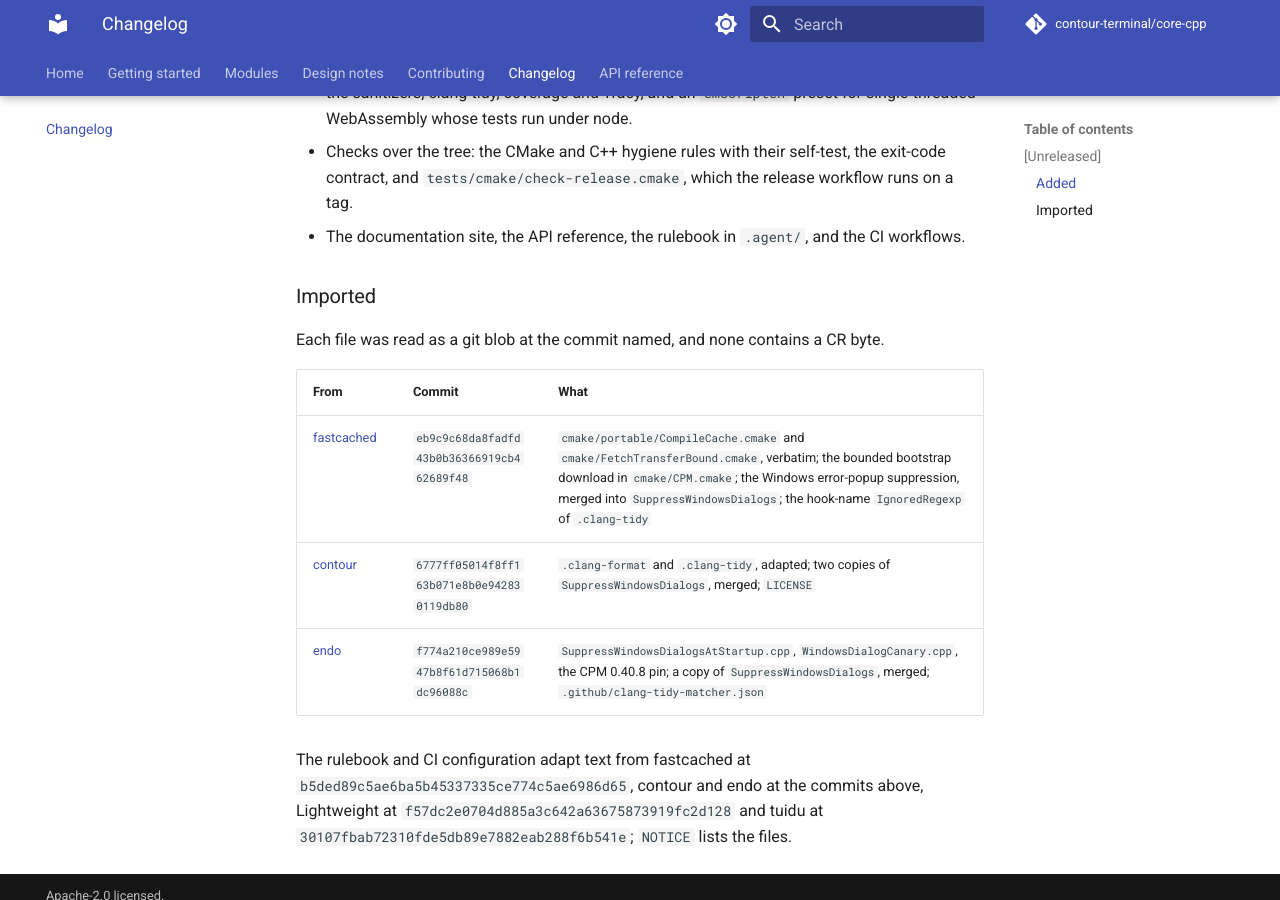
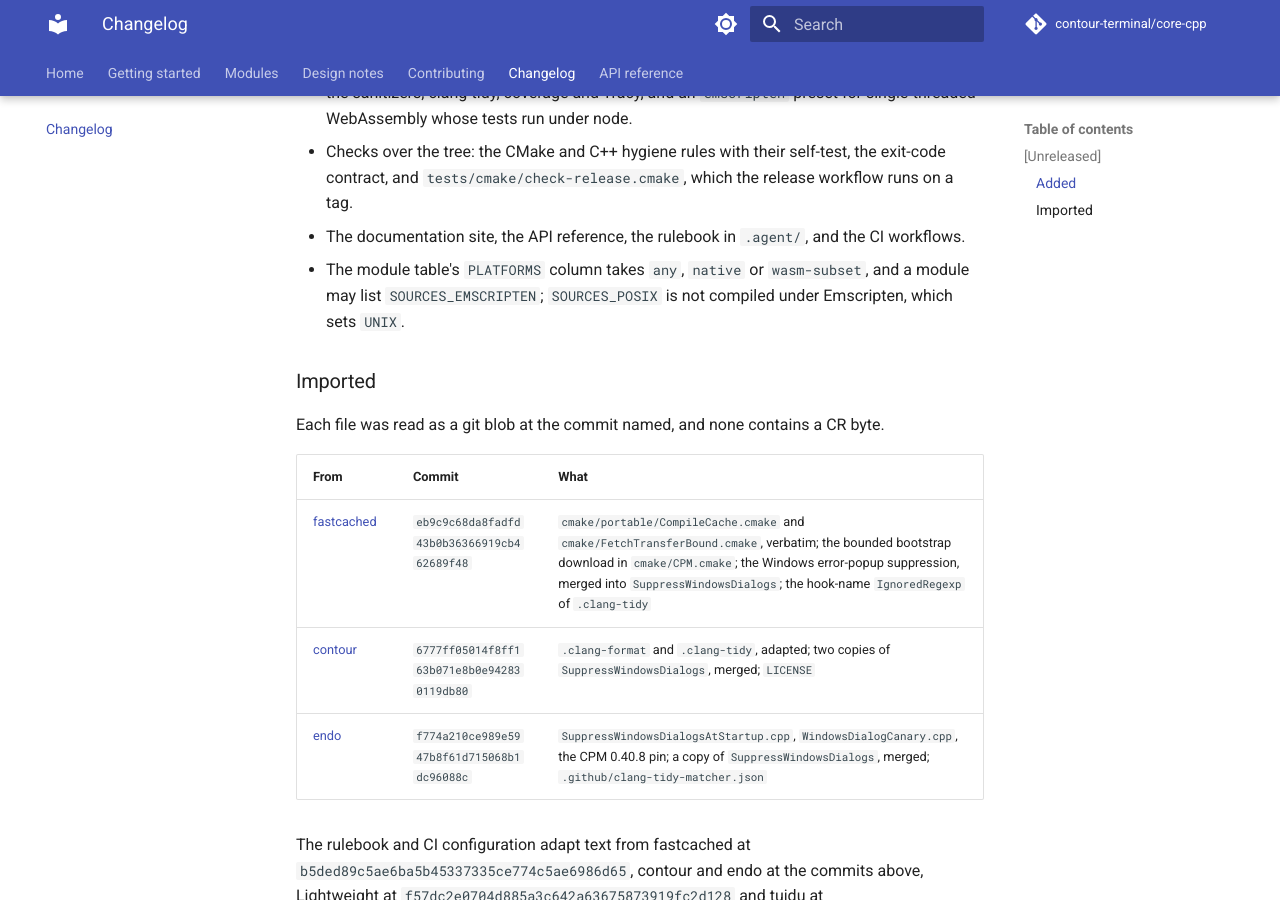
Before and after one commit to contour-terminal/core-cpp, an MkDocs documentation site: the page built from docs/changelog.md, in a window 1280 px wide and 900 px high, scrolled down 659 px. Built offline with MkDocs 1.6.1 and Material for MkDocs 9.7.7, drawn with Linux system fonts in a browser that asks for light colours; comment, search, counter and statistics services are not loaded.

Commit message:
cmake: compile no SOURCES_POSIX under Emscripten, and select a wasm subset
Emscripten sets UNIX, so the platform source table compiled every
SOURCES_POSIX file into a WebAssembly build, which has no pipes, signals,
sockets or processes for such a file to use. SOURCES_POSIX now means a
native POSIX system (UNIX and not EMSCRIPTEN), and a new SOURCES_EMSCRIPTEN
list is compiled under Emscripten only.

The module table's PLATFORMS column takes any, native or wasm-subset, as
Part I §1 specifies. Under Emscripten an `any` module compiles SOURCES and
SOURCES_EMSCRIPTEN, a `wasm-subset` module only SOURCES_EMSCRIPTEN, and a
`native` module is skipped as before. core_cpp_add_module() and
core_cpp_add_test() read the row, so a module's tests follow the same
selection.

tests/cmake/check-platform-sources.cmake runs core_cpp_selected_sources()
once per platform (Linux, macOS, FreeBSD, Windows, Emscripten, and the
subset on three of them), each in its own cmake -P because the table is
read when CoreCppTargets.cmake is included. With the old `UNIX` row it
fails exactly the two Emscripten scenarios. It runs under ctest as
core-cpp.platform-sources and in the style job.

Signed-off-by: Christian Parpart <christian@parpart.family>

```diff
--- a/CHANGELOG.md
+++ b/CHANGELOG.md
@@ -25,6 +25,8 @@ workflow refuses one without a section here.
 - Checks over the tree: the CMake and C++ hygiene rules with their self-test, the exit-code
   contract, and `tests/cmake/check-release.cmake`, which the release workflow runs on a tag.
 - The documentation site, the API reference, the rulebook in `.agent/`, and the CI workflows.
+- The module table's `PLATFORMS` column takes `any`, `native` or `wasm-subset`, and a module may
+  list `SOURCES_EMSCRIPTEN`; `SOURCES_POSIX` is not compiled under Emscripten, which sets `UNIX`.
 
 ### Imported
 
```
Also changed, not shown: .agent/rules/platform.md (+9 -4 lines), 5 other files.
